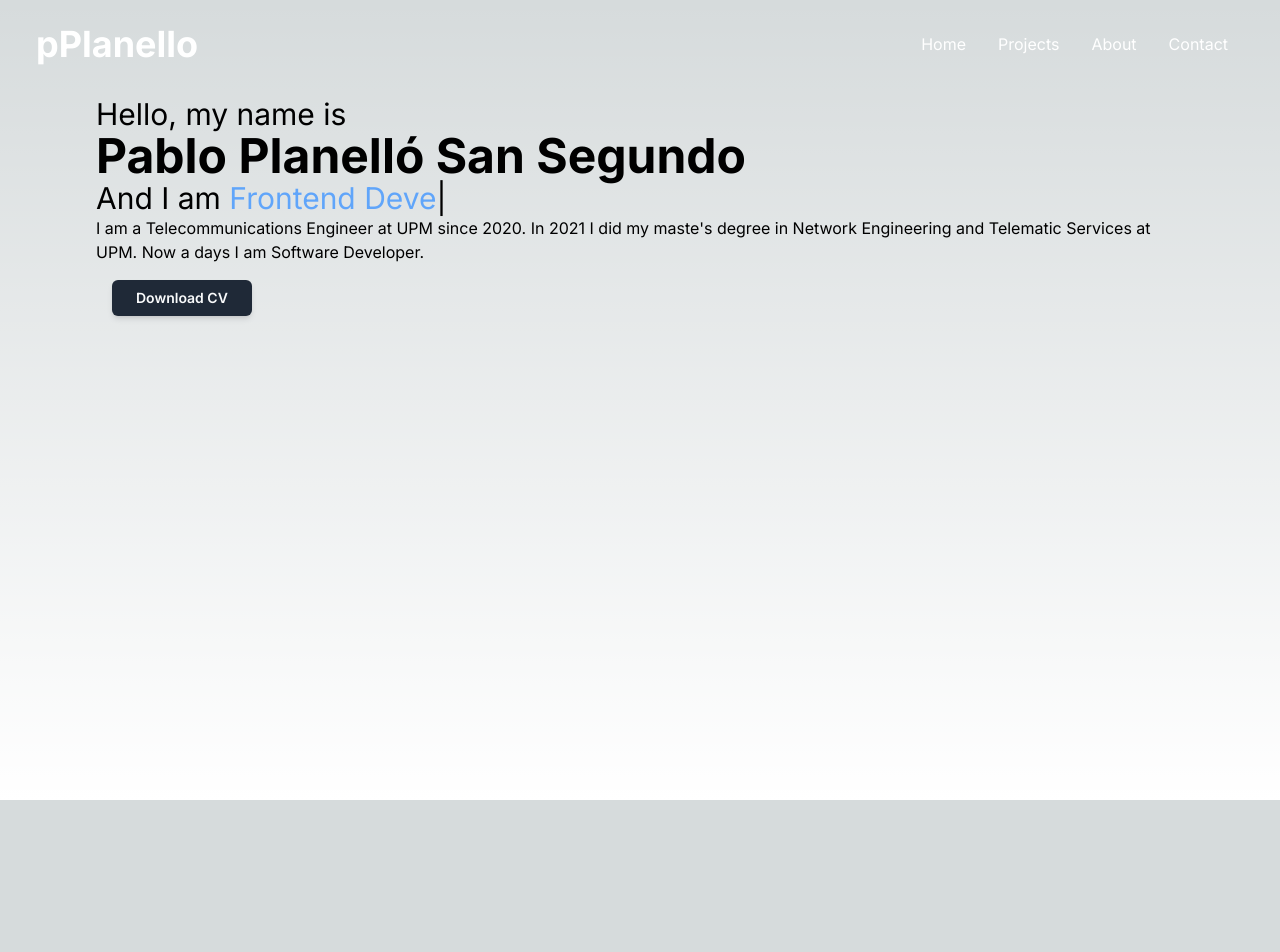
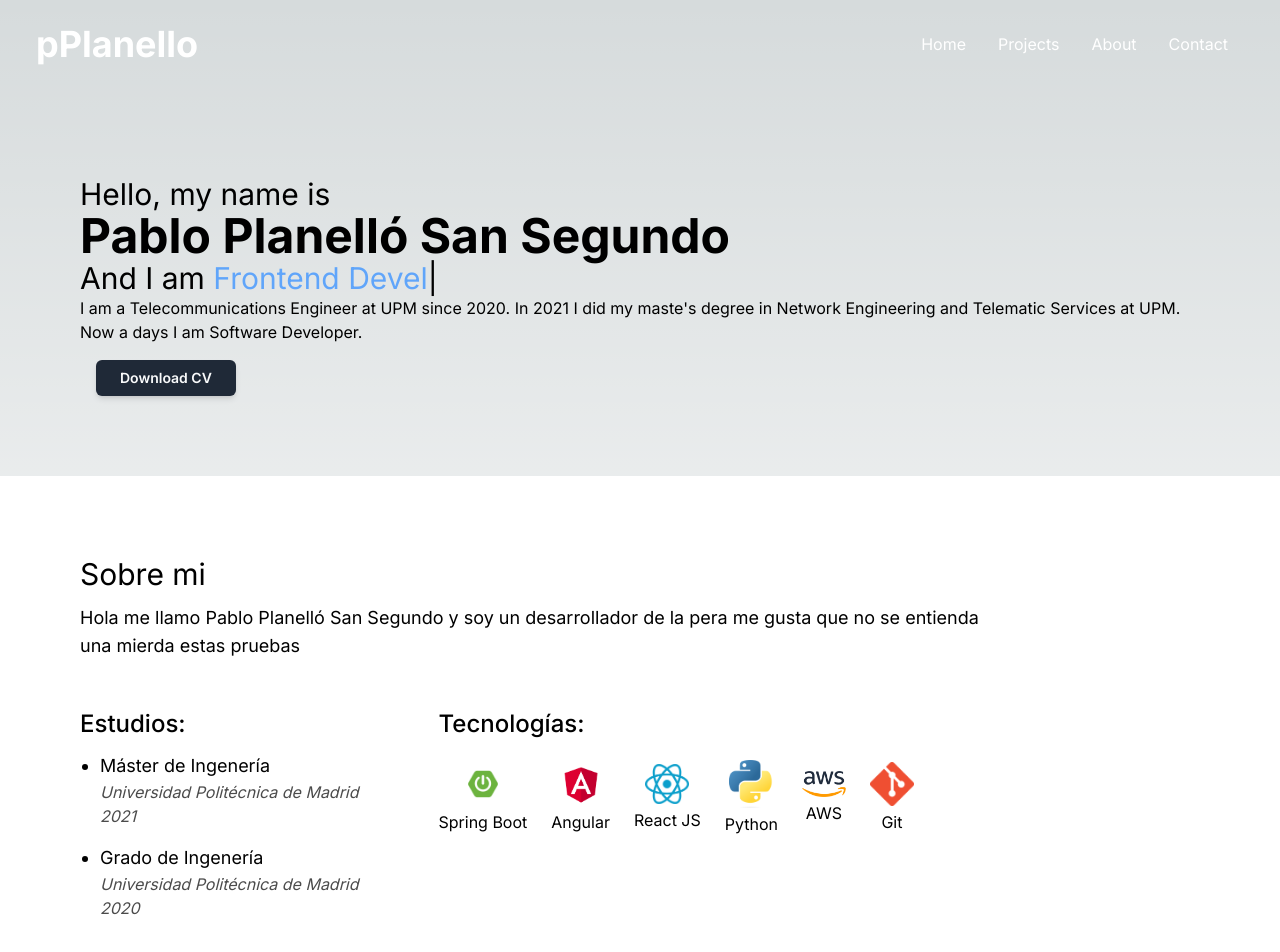
Before and after one commit to pPlanello/portfolio, a Next.js app: page / in a window 1280 px wide. Shown: the top 952 px of the page. Before the commit the page ends 800 px from the top, so only its background shows below. Built offline with nearby package versions, Linux system fonts and the light colour scheme.

Commit message:
Implement more info in home page about me

```diff
--- a/package.json
+++ b/package.json
@@ -1,6 +1,6 @@
 {
 	"name": "portfolio",
-	"version": "0.7.1",
+	"version": "0.7.2",
 	"private": true,
 	"scripts": {
 		"dev": "next dev",
--- a/src/app/layout.tsx
+++ b/src/app/layout.tsx
@@ -20,7 +20,7 @@ export default function RootLayout({
 			<body className={inter.className}>
 				<Notification />
 				<Navbar />
-				<main className="flex min-h-screen flex-col justify-between p-24">
+				<main className="flex min-h-screen flex-col justify-between pt-24">
 					{children}
 				</main>
 			</body>
--- a/src/app/page.tsx
+++ b/src/app/page.tsx
@@ -5,6 +5,8 @@ import {
 	toastSuccess,
 } from '@/components/Notification/toastNotifications'
 import TypedText from '@/components/TypedText/TypedText'
+import { ImagesSlider } from '@/shared/interface/imageSlider.interface'
+import Image from 'next/image'
 import { useRef } from 'react'
 
 const description =
@@ -15,6 +17,39 @@ const rolesJobs = [
 	'Backend Developer',
 	'Frontend Developer',
 	'FullStack Developer',
+]
+
+const technologiesUsed: ImagesSlider[] = [
+	{
+		index: 0,
+		src: '/images/spring-boot.png',
+		label: 'Spring Boot',
+	},
+	{
+		index: 1,
+		src: '/images/angular.png',
+		label: 'Angular',
+	},
+	{
+		index: 2,
+		src: '/images/react.png',
+		label: 'React JS',
+	},
+	{
+		index: 3,
+		src: '/images/python.png',
+		label: 'Python',
+	},
+	{
+		index: 4,
+		src: '/images/aws.png',
+		label: 'AWS',
+	},
+	{
+		index: 5,
+		src: '/images/git.png',
+		label: 'Git',
+	},
 ]
 
 export default function Home() {
@@ -59,7 +94,9 @@ export default function Home() {
 	}
 
 	return (
-		<div className="flex flex-col">
+		<>
+			<section>
+				<div className="flex flex-col p-20">
 					<div className="items-center">
 						<h3 className="text-3xl">Hello, my name is</h3>
 						<h1 className="font-bold text-5xl">Pablo Planelló San Segundo</h1>
@@ -85,5 +122,62 @@ export default function Home() {
 						</div>
 					</div>
 				</div>
+			</section>
+			{/* About me */}
+			<section className=" bg-white dark:bg-gray-900">
+				<div className="flex flex-col gap-12 max-w-7xl w-5/6 p-20">
+					<div className="flex flex-col gap-3">
+						<h2 className="title text-left text-3xl">Sobre mi</h2>
+						<p className="text-lg">
+							Hola me llamo Pablo Planelló San Segundo y soy un desarrollador de
+							la pera me gusta que no se entienda una mierda estas pruebas
+						</p>
+					</div>
+					<div className="flex flex-col gap-12 lg:flex-row lg:gap-20">
+						{/* Studies */}
+						<div className="flex flex-col gap-3">
+							<h3 className="text-left text-2xl font-medium">Estudios:</h3>
+							<ul className="marker:text-primary list-disc text-lg flex flex-wrap flew-row gap-5 lg:flex-col lg:gap-4">
+								<li className="ml-5">
+									Máster de Ingenería
+									<span className="italic opacity-70 text-base block">
+										Universidad Politécnica de Madrid
+										<span className="block">2021</span>
+									</span>
+								</li>
+								<li className="ml-5">
+									Grado de Ingenería
+									<span className="italic opacity-70 text-base block">
+										Universidad Politécnica de Madrid
+										<span className="block">2020</span>
+									</span>
+								</li>
+							</ul>
+						</div>
+						{/* Technologies */}
+						<div className="flex flex-col gap-5">
+							<h3 className="text-left text-2xl font-medium">Tecnologías:</h3>
+							<div className="flex flex-wrap gap-6">
+								{technologiesUsed.map(image => (
+									<div
+										key={image.index}
+										className="flex flex-col items-center justify-center gap-1"
+									>
+										<Image
+											key={image.index}
+											src={image.src}
+											alt={image.label}
+											width={44}
+											height={48}
+										/>
+										<p className="text-center">{image.label}</p>
+									</div>
+								))}
+							</div>
+						</div>
+					</div>
+				</div>
+			</section>
+		</>
 	)
 }
```
Lines whose indentation alone changed are shown as unchanged.
